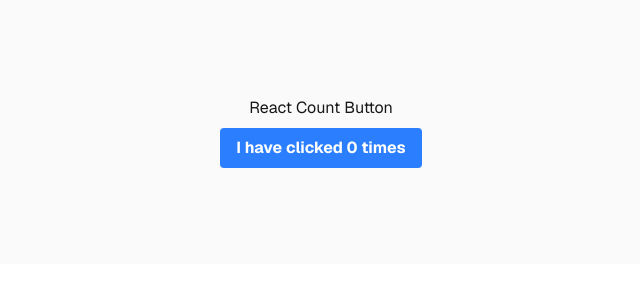
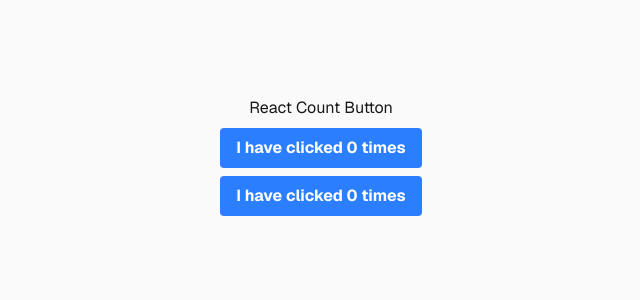
Before and after one commit to Sergitodelavega/react-counter-button, a Next.js app: page / in a window 1280 px wide. Shown: the top 300 px of the page, without its empty margins (319-959 px from the left). Built offline with nearby package versions, Linux system fonts and the light colour scheme.

Commit message:
buttons with shared state

```diff
--- a/app/components/button.tsx
+++ b/app/components/button.tsx
@@ -1,15 +1,13 @@
-import { useState } from "react";
+interface ButtonProps {
+  count: number;
+  onClick: () => void;
+}
 
-export default function CountButton() {
-  const [count, setCount] = useState(0);
-
-  function handleClick() {
-    setCount(count + 100);
-  }
+export default function CountButton({count, onClick} : ButtonProps) {
 
   return (
     <button
-        onClick={handleClick}
+        onClick={onClick}
         className="bg-blue-500 hover:bg-blue-700 text-white rounded font-bold px-4 py-2 mt-2">
       I have clicked {count} times
     </button>
--- a/app/page.tsx
+++ b/app/page.tsx
@@ -1,11 +1,19 @@
 "use client";
+import { useState } from "react";
 import CountButton from "./components/button";
 
 export default function Home() {
+  const [count, setCount] = useState(0);
+
+  function handleClick(){
+    setCount(count + 1);
+  }
+
   return (
     <div className="flex justify-center items-center flex-col bg-zinc-50 font-sans p-24 dark:bg-black">
       <h1>React Count Button</h1>
-      <CountButton />
+      <CountButton count={count} onClick={handleClick} />
+      <CountButton count={count} onClick={handleClick} />
     </div>
   );
 }
```
